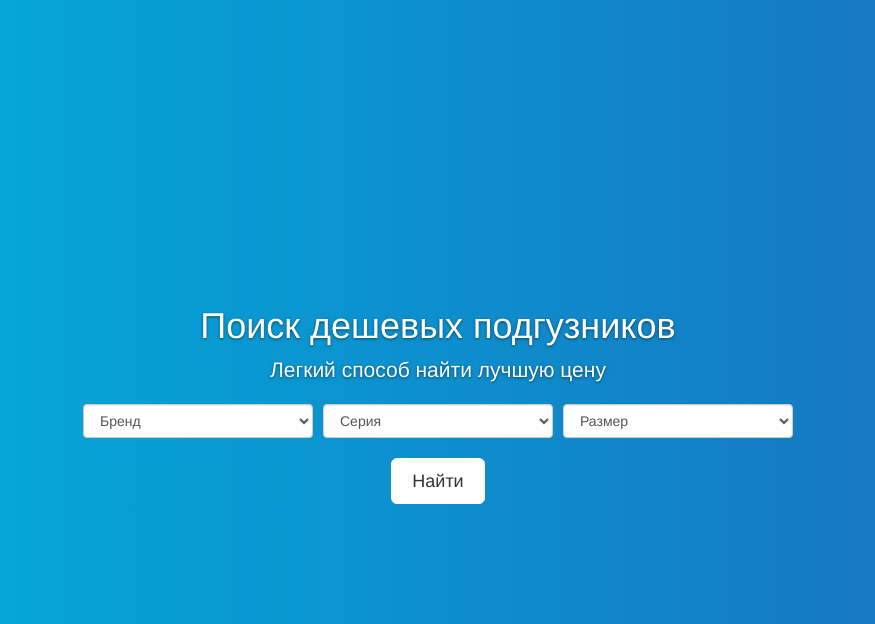
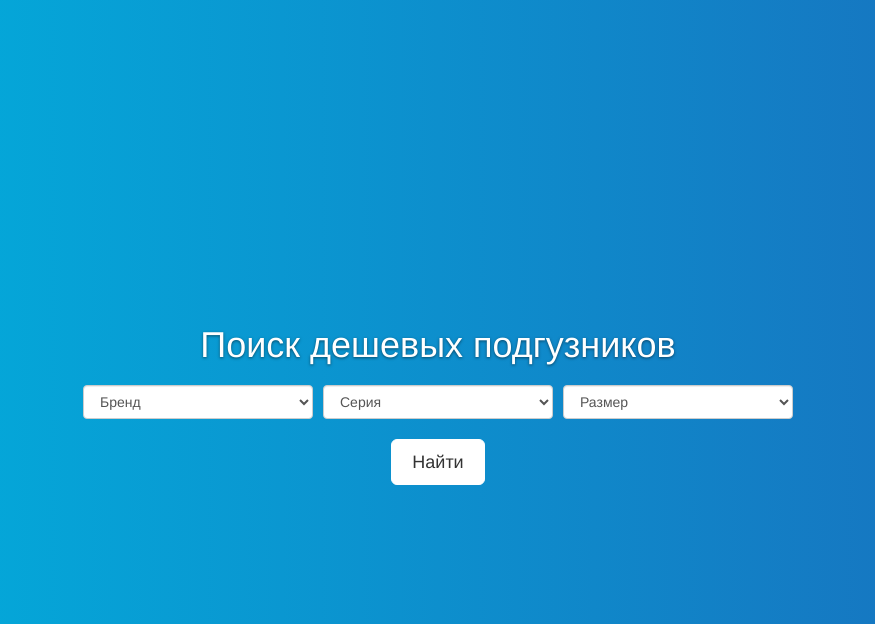
Before and after one commit to asorokoumov/compare, a Django app: template diapers/templates/diapers/index.html in a window 1280 px wide. Shown: the top 624 px of the page, without its empty margins (202-1077 px from the left). Run offline with Django 3.2, Linux system fonts and the light colour scheme; the template is opened without the code that fills it, so the values that code supplies are empty; some libraries are stand-ins or nearby versions.

```diff
--- a/diapers/templates/diapers/index.html
+++ b/diapers/templates/diapers/index.html
@@ -82,7 +82,6 @@
 
           <div class="inner cover">
             <h1 class="cover-heading">Поиск дешевых подгузников</h1>
-            <p class="lead">Легкий способ найти лучшую цену</p>
             <p class="lead">
               <form class="form-horizontal" id="search_form" action="{% url 'diapers:search' %}" method="post" target="_blank">
                  {% csrf_token %}
```
